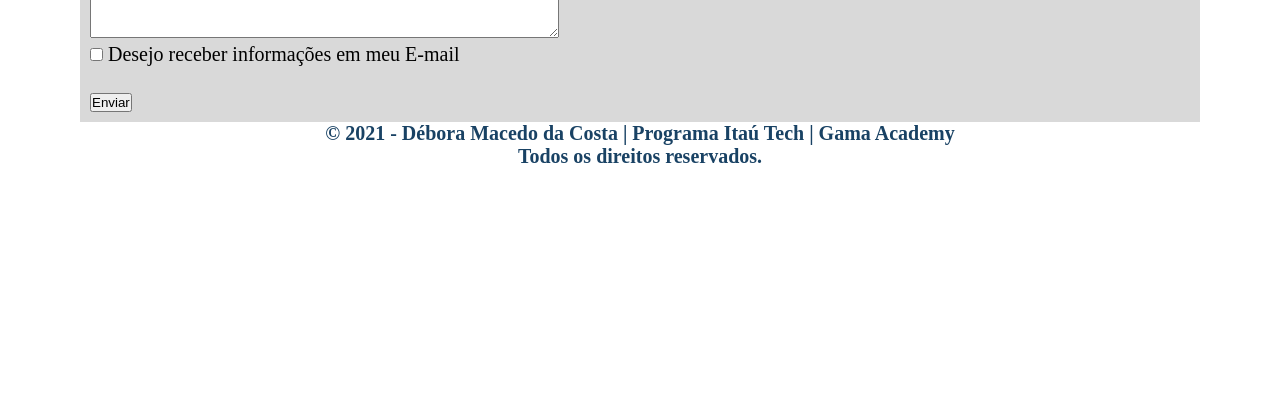
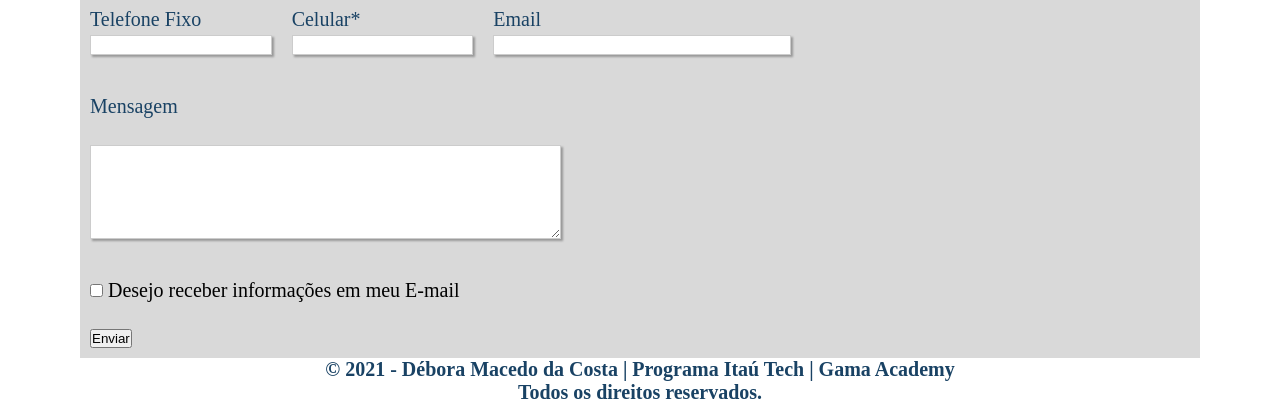
Before and after one commit to Deboramc05/Formulario-Cadastro-Pessoal, a plain HTML site: page index.html in a window 1280 px wide. Shown: the part 456-860 px from the top of the page. Before the commit the page ends 800 px from the top, so only its background shows below. Drawn offline with Linux system fonts and the light colour scheme.

Commit message:
configuração da classe campo vinculadas as inputs,  labels, select e textarea

```diff
--- a/style.css
+++ b/style.css
@@ -53,3 +53,39 @@ fieldset.grupo .campo{
 
 
 }
+
+.campo {
+    margin-bottom: 2em;
+
+ }
+
+ .campo label {
+     margin-bottom: 0.2em;
+     color: #194264;
+     display: block;
+     align-items: center;
+
+ }
+
+ .campos select option{
+     padding-right: 1em;
+}
+
+
+.campo input:focus, .campo select:focus, .campo textarea:focus {
+ background: #E6E6FA;
+}
+
+
+.campo input[type="text"]{
+border: 1px solid #CCC;
+}
+
+.campo input[type="text"],
+.campo input[type="email"],
+.campo select,
+.campo textarea {
+ padding: 0.1em;
+ border: 1px solid #CCC;
+ box-shadow: 2px 2px 2px rgba(0,0,0,0.3);
+ display: block;
```
